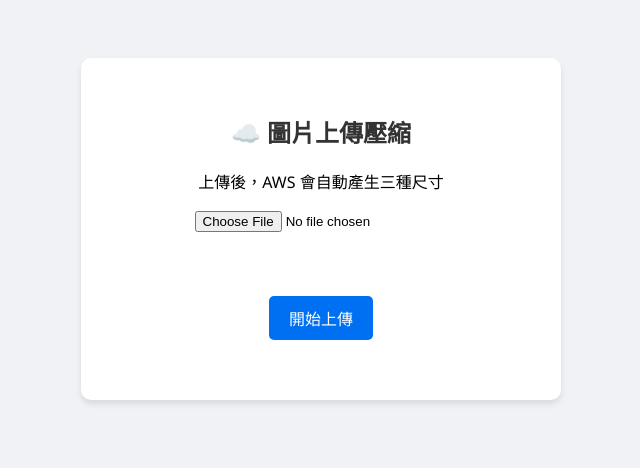
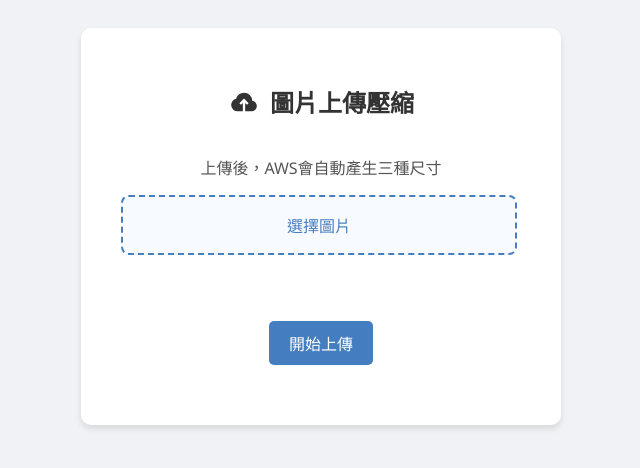
Before and after one commit to kencs3/resizer, a plain HTML site: page index.html in a window 1280 px wide. Shown: the whole page, without its empty margins (319-959 px from the left). Drawn offline with Linux system fonts and the light colour scheme.

Commit message:
改一些顏色和設計

```diff
--- a/index.html
+++ b/index.html
@@ -6,7 +6,6 @@
     <meta name="viewport" content="width=device-width, initial-scale=1.0">
     <title>雲端圖片縮放服務</title>
     <style>
-        /* 原本的樣式保持不變 */
         body {
             font-family: 'Segoe UI', sans-serif;
             display: flex;
@@ -14,22 +13,39 @@
             align-items: center;
             padding: 50px;
             background-color: #f0f2f5;
+            /* #f0f2f5 */
         }
 
         .card {
-            background: white;
+            background: #ffffff;
             padding: 40px;
             border-radius: 10px;
             box-shadow: 0 4px 6px rgba(0, 0, 0, 0.1);
             text-align: center;
             width: 100%;
             max-width: 400px;
+            margin-top: -30px;
         }
 
-        h1 {
+        .title {
             color: #333;
             margin-bottom: 20px;
             font-size: 24px;
+            display: inline-flex;
+            align-items: center;
+            gap: 10px;
+        }
+
+        .title-icon {
+            width: 32px;
+            height: 32px;
+            display: inline-flex;
+            align-items: center;
+            justify-content: center;
+        }
+
+        p {
+            color: #555;
         }
 
         input[type="file"] {
@@ -37,7 +53,7 @@
         }
 
         button {
-            background-color: #0070f3;
+            background-color: #447ec0;
             color: white;
             border: none;
             padding: 10px 20px;
@@ -48,13 +64,37 @@
         }
 
         button:hover {
-            background-color: #0051a2;
+            background-color: #366493;
         }
 
         button:disabled {
             background-color: #ccc;
             cursor: not-allowed;
         }
+
+        .file-upload {
+            border: 2px dashed #447ec0;
+            border-radius: 8px;
+            padding: 16px;
+            cursor: pointer;
+            color: #447ec0;
+            font-weight: 500;
+            transition: 0.3s;
+            background-color: #f7faff;
+            width: 90%;
+        }
+
+        .file-upload:hover {
+            background-color: #e9f1ff;
+            border-color: #366493;
+            color: #366493;
+        }
+
+        .file-upload.selected {
+            border-style: solid;
+            background-color: #eef6ff;
+        }
+
 
         #status {
             margin-top: 20px;
@@ -68,7 +108,6 @@
             display: none;
         }
 
-        /* --- 新增：Toast 通知的 CSS 樣式 --- */
         #toast-container {
             position: fixed;
             top: 20px;
@@ -97,26 +136,21 @@
             justify-content: space-between;
         }
 
-        /* 顯示時的狀態 */
         .toast.show {
             opacity: 1;
             transform: translateX(0);
         }
 
-        /* 不同類型的顏色 */
         .toast.success {
-            background-color: #10b981;
-            /* 綠色 */
+            background-color: #2ea980;
         }
 
         .toast.error {
-            background-color: #ef4444;
-            /* 紅色 */
+            background-color: #d24747;
         }
 
         .toast.warning {
-            background-color: #f59e0b;
-            /* 黃色 */
+            background-color: #e6c90a;
         }
     </style>
 </head>
@@ -127,52 +161,57 @@
     <div id="toast-container"></div>
 
     <div class="card">
-        <h1>☁️ 圖片上傳壓縮</h1>
-        <p>上傳後，AWS 會自動產生三種尺寸</p>
+        <h1 class="title">
+            <span class="title-icon" aria-hidden="true">
+                <svg xmlns="http://www.w3.org/2000/svg" height="28px" viewBox="0 -960 960 960" width="28px"
+                    fill="currentColor">
+                    <path
+                        d="M440-160H260q-91 0-155.5-63T40-377q0-78 47-139t123-78q25-92 100-149t170-57q117 0 198.5 81.5T760-520q69 8 114.5 59.5T920-340q0 75-52.5 127.5T740-160H520v-286l64 62 56-56-160-160-160 160 56 56 64-62v286Z" />
+                </svg>
+            </span>
+            圖片上傳壓縮
+        </h1>
 
-        <input type="file" id="fileInput" accept="image/*" onchange="previewImage()">
-        <br>
+        <p>上傳後，AWS會自動產生三種尺寸</p>
+
+        <input type="file" id="fileInput" accept="image/*" hidden onchange="previewImage()">
+
+        <div class="file-upload" onclick="document.getElementById('fileInput').click()">
+            <span id="fileText">選擇圖片</span>
+        </div> <br>
         <img id="preview" class="preview" src="" alt="預覽圖">
         <br><br>
         <button id="uploadBtn" onclick="uploadImage()">開始上傳</button>
 
         <p id="status"></p>
+
     </div>
 
     <script>
-        // ⚠️ 這裡貼上你剛剛建立的「服務生 Lambda」的 Function URL
         const API_URL = "https://hbr53bjfhlbo45ngrlkpjqab4a0wjeao.lambda-url.us-east-1.on.aws/";
 
         // --- 新增：顯示 Toast 通知的函式 ---
         function showToast(message, type = 'default') {
             const container = document.getElementById('toast-container');
 
-            // 建立元素
             const toast = document.createElement('div');
             toast.className = `toast ${type}`;
             toast.innerText = message;
 
-            // 加入容器
             container.appendChild(toast);
 
-            // 觸發動畫 (使用 setTimeout 確保 DOM 已加入)
             setTimeout(() => {
                 toast.classList.add('show');
             }, 10);
 
-            // 定義移除函式
             const removeToast = () => {
                 toast.classList.remove('show');
-                // 等待動畫結束後移除元素
                 setTimeout(() => {
                     if (toast.parentElement) toast.remove();
                 }, 500);
             };
 
-            // 設定自動關閉 (5秒)
             setTimeout(removeToast, 5000);
-
-            // 點擊立即關閉
             toast.onclick = removeToast;
         }
 
@@ -191,7 +230,6 @@
             const btn = document.getElementById('uploadBtn');
 
             if (fileInput.files.length === 0) {
-                // ❌ 替換原本的 alert
                 showToast("請先選擇圖片！", "warning");
                 return;
             }
@@ -218,20 +256,18 @@
                     });
 
                     if (response.ok) {
-                        status.innerText = "✅ 上傳成功！系統正在背景縮圖。";
+                        status.innerText = "上傳成功！系統正在背景縮圖。";
                         status.style.color = "green";
 
-                        // ✅ 替換原本的 alert，並設為成功樣式
                         showToast("上傳成功！請稍後至 S3 Output Bucket 查看結果。", "success");
                     } else {
                         throw new Error("上傳失敗");
                     }
                 } catch (error) {
                     console.error(error);
-                    status.innerText = "❌ 發生錯誤";
+                    status.innerText = "發生錯誤";
                     status.style.color = "red";
 
-                    // ❌ 替換原本的 alert，並設為錯誤樣式
                     showToast("發生錯誤，請檢查 Lambda 日誌。", "error");
                 } finally {
                     btn.disabled = false;
```
